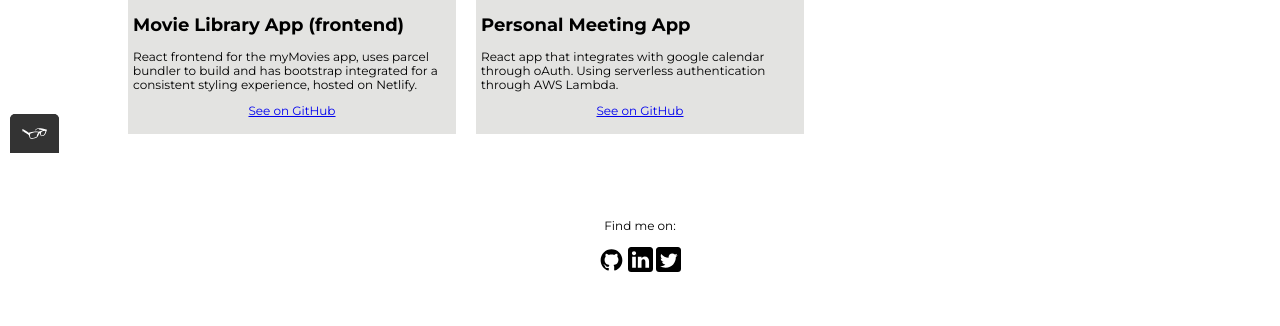
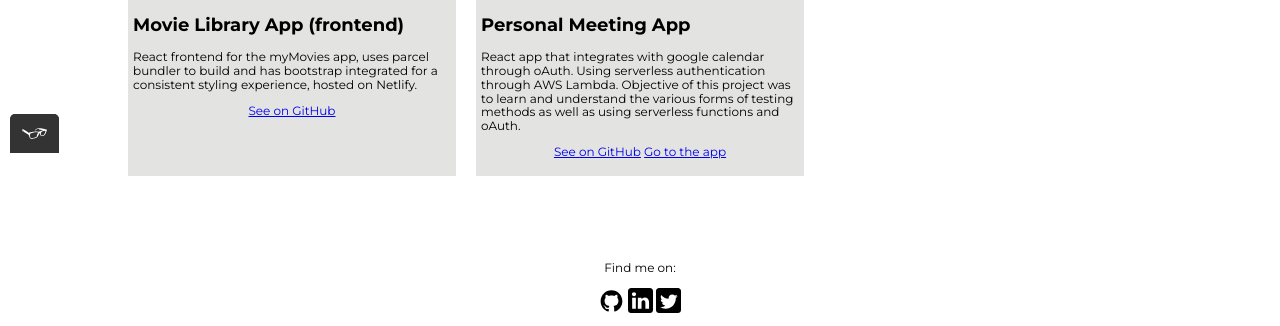
Before and after one commit to Steve-Daniels84/portfoliosite, a plain HTML site: page work.html in a window 1280 px wide. Shown: the part 647-973 px from the top of the page. Before the commit the page ends 932 px from the top, so only its background shows below. Drawn offline with nearby package versions, Linux system fonts and the light colour scheme.

Commit message:
Update work.html

```diff
--- a/work.html
+++ b/work.html
@@ -80,10 +80,12 @@
                 <img src="./img/meetApp.png" alt="A screenshot to show examples of prior work">
                 <h2>Personal Meeting App</h2>
                 <p>
-                     React app that integrates with google calendar through oAuth. Using serverless authentication through AWS Lambda.
+                     React app that integrates with google calendar through oAuth. Using serverless authentication through AWS Lambda. Objective of this project was to learn and understand the various forms of testing methods as well as using serverless functions and oAuth.
+
                 </p>
                 <p class="work__grid-item-link">
                     <a href="https://github.com/Steve-Daniels84/meetapp">See on GitHub</a>
+                    <a href="https://steve-daniels84.github.io/meetapp/">Go to the app</a>
                 </p>
             </div>
 
```
